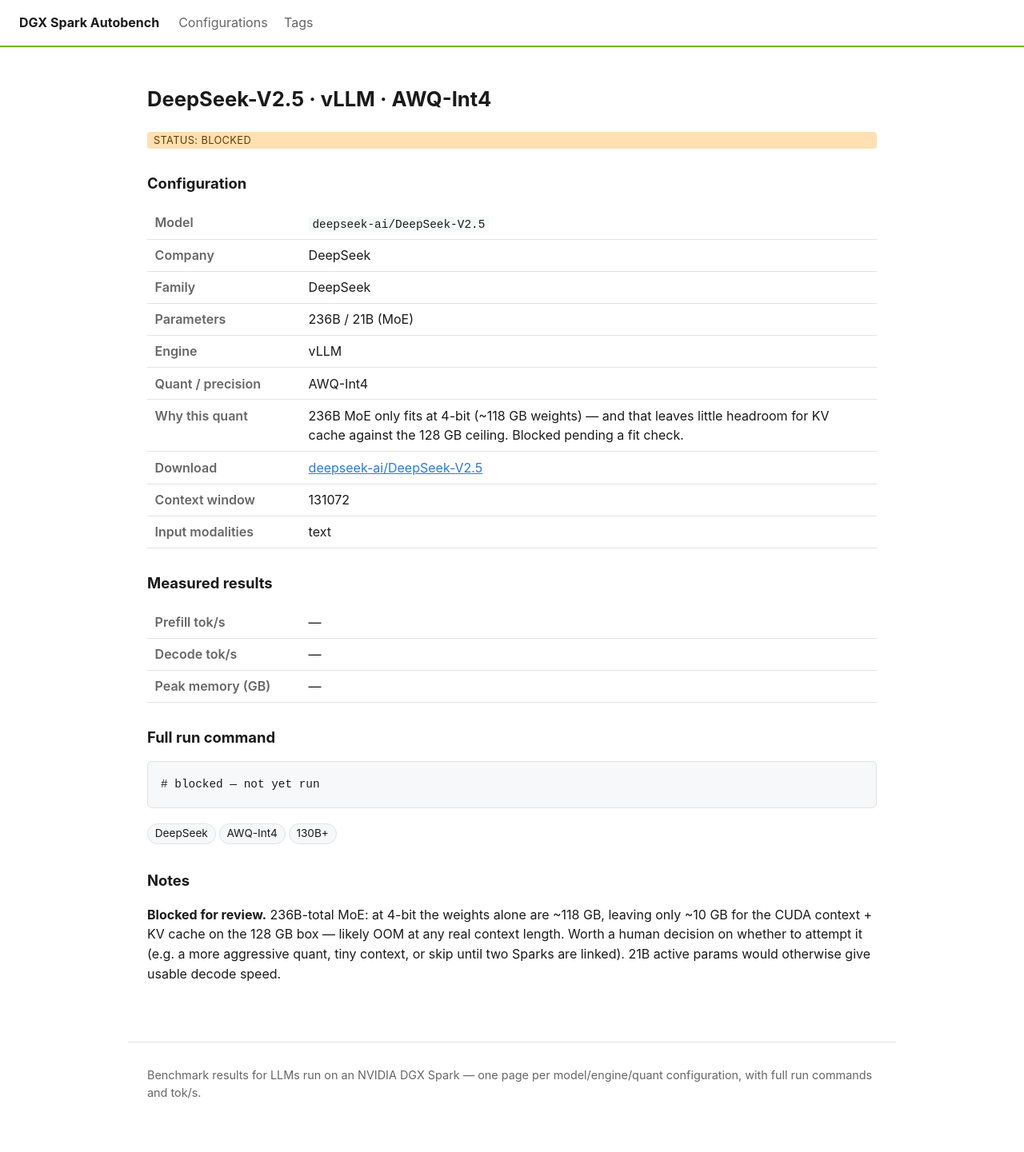
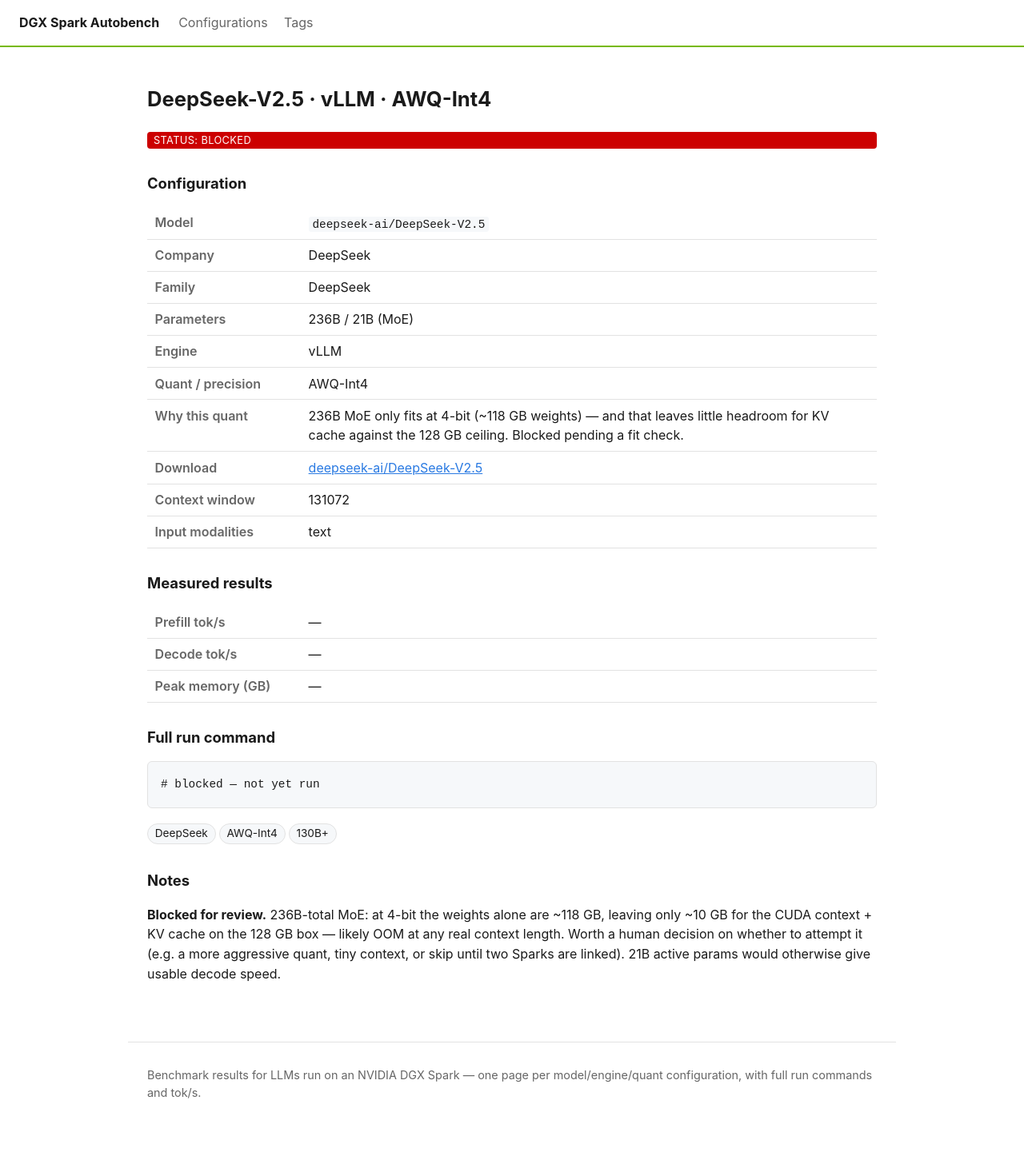
Before and after one commit to yjsoon/autobench, a Jekyll site: the page built from _configs/deepseek-v2-5-vllm-awq.md, in a window 1280 px wide. Shown: the whole page at 80% size. Built offline with Jekyll 4.4.1, drawn with Linux system fonts in a browser that asks for light colours.

Commit message:
Sort blocked last; add two sub-2-bit giants from research
- Listing order now done (newest) → pending → blocked
- Qwen3.5-397B-A17B @ llama.cpp UD-IQ1_M (107GB) — pending: the one previously-🔴
  giant that fits one Spark (MoE 17B active), via Unsloth dynamic ~1.7-bit
- Llama 4 Maverick 402B @ UD-Q2_K_XL (~122GB) — blocked: fits but ~no KV headroom
- Each stub explains why it's interesting + links the unsloth GGUF download page

Co-Authored-By: Claude Opus 4.8 <noreply@anthropic.com>

```diff
--- a/assets/css/style.css
+++ b/assets/css/style.css
@@ -1,48 +1,188 @@
 :root {
-  --fg: #1a1a1a; --muted: #666; --bg: #fff; --accent: #76b900; /* NVIDIA green */
-  --border: #e2e2e2; --code-bg: #f6f8fa;
+  --fg: #1a1a1a;
+  --muted: #666;
+  --bg: #fff;
+  --accent: #76b900;
+  /* NVIDIA green */
+  --border: #e2e2e2;
+  --code-bg: #f6f8fa;
 }
-* { box-sizing: border-box; }
+
+* {
+  box-sizing: border-box;
+}
+
 body {
-  margin: 0; color: var(--fg); background: var(--bg);
+  margin: 0;
+  color: var(--fg);
+  background: var(--bg);
   font: 16px/1.55 -apple-system, BlinkMacSystemFont, "Segoe UI", Roboto, Helvetica, Arial, sans-serif;
 }
+
 .site-header {
-  display: flex; align-items: baseline; gap: 1.5rem;
-  padding: 1rem 1.5rem; border-bottom: 2px solid var(--accent);
+  display: flex;
+  align-items: baseline;
+  gap: 1.5rem;
+  padding: 1rem 1.5rem;
+  border-bottom: 2px solid var(--accent);
 }
-.site-title { font-weight: 700; text-decoration: none; color: var(--fg); }
-.site-header nav a { margin-right: 1rem; color: var(--muted); text-decoration: none; }
-.site-header nav a:hover { color: var(--accent); }
-.content { max-width: 960px; margin: 0 auto; padding: 1.5rem; }
-.site-footer { max-width: 960px; margin: 2rem auto; padding: 1rem 1.5rem; color: var(--muted); border-top: 1px solid var(--border); font-size: .9rem; }
 
-h1 { font-size: 1.6rem; } h2 { font-size: 1.15rem; margin-top: 1.8rem; }
-a { color: #2a7ae2; }
+.site-title {
+  font-weight: 700;
+  text-decoration: none;
+  color: var(--fg);
+}
 
-table { border-collapse: collapse; width: 100%; margin: .5rem 0 1rem; }
-th, td { text-align: left; padding: .45rem .6rem; border-bottom: 1px solid var(--border); vertical-align: top; }
-table.spec th { width: 12rem; color: var(--muted); font-weight: 600; }
-table.listing thead th { border-bottom: 2px solid var(--border); font-size: .85rem; text-transform: uppercase; letter-spacing: .03em; color: var(--muted); }
+.site-header nav a {
+  margin-right: 1rem;
+  color: var(--muted);
+  text-decoration: none;
+}
 
-code { background: var(--code-bg); padding: .1rem .3rem; border-radius: 3px; font-size: .9em; }
-pre { background: var(--code-bg); padding: 1rem; border-radius: 6px; overflow-x: auto; border: 1px solid var(--border); }
-pre code { background: none; padding: 0; }
-.run-command { white-space: pre-wrap; }
+.site-header nav a:hover {
+  color: var(--accent);
+}
 
-.tags { margin: 1rem 0; }
+.content {
+  max-width: 960px;
+  margin: 0 auto;
+  padding: 1.5rem;
+}
+
+.site-footer {
+  max-width: 960px;
+  margin: 2rem auto;
+  padding: 1rem 1.5rem;
+  color: var(--muted);
+  border-top: 1px solid var(--border);
+  font-size: .9rem;
+}
+
+h1 {
+  font-size: 1.6rem;
+}
+
+h2 {
+  font-size: 1.15rem;
+  margin-top: 1.8rem;
+}
+
+a {
+  color: #2a7ae2;
+}
+
+table {
+  border-collapse: collapse;
+  width: 100%;
+  margin: .5rem 0 1rem;
+}
+
+th,
+td {
+  text-align: left;
+  padding: .45rem .6rem;
+  border-bottom: 1px solid var(--border);
+  vertical-align: top;
+}
+
+table.spec th {
+  width: 12rem;
+  color: var(--muted);
+  font-weight: 600;
+}
+
+table.listing thead th {
+  border-bottom: 2px solid var(--border);
+  font-size: .85rem;
+  text-transform: uppercase;
+  letter-spacing: .03em;
+  color: var(--muted);
+}
+
+code {
+  background: var(--code-bg);
+  padding: .1rem .3rem;
+  border-radius: 3px;
+  font-size: .9em;
+}
+
+pre {
+  background: var(--code-bg);
+  padding: 1rem;
+  border-radius: 6px;
+  overflow-x: auto;
+  border: 1px solid var(--border);
+}
+
+pre code {
+  background: none;
+  padding: 0;
+}
+
+.run-command {
+  white-space: pre-wrap;
+}
+
+.tags {
+  margin: 1rem 0;
+}
+
 .tag {
-  display: inline-block; margin: .15rem .25rem .15rem 0; padding: .1rem .55rem;
-  background: var(--code-bg); border: 1px solid var(--border); border-radius: 999px;
-  font-size: .85rem; text-decoration: none; color: var(--fg);
+  display: inline-block;
+  margin: .15rem .25rem .15rem 0;
+  padding: .1rem .55rem;
+  background: var(--code-bg);
+  border: 1px solid var(--border);
+  border-radius: 999px;
+  font-size: .85rem;
+  text-decoration: none;
+  color: var(--fg);
 }
-.tag:hover { border-color: var(--accent); }
-.tag-cloud { line-height: 2.2; }
-.muted { color: var(--muted); font-size: .85em; }
 
-.status { font-size: .8rem; padding: .05rem .5rem; border-radius: 4px; text-transform: uppercase; letter-spacing: .03em; }
-.status-pending { background: #fff3cd; color: #856404; }
-.status-blocked { background: #ffe0b2; color: #663c00; }
-.status-running { background: #cce5ff; color: #004085; }
-.status-done, .status-ok { background: #d4edda; color: #155724; }
-.status-fail, .status-oom { background: #f8d7da; color: #721c24; }
+.tag:hover {
+  border-color: var(--accent);
+}
+
+.tag-cloud {
+  line-height: 2.2;
+}
+
+.muted {
+  color: var(--muted);
+  font-size: .85em;
+}
+
+.status {
+  font-size: .8rem;
+  padding: .05rem .5rem;
+  border-radius: 4px;
+  text-transform: uppercase;
+  letter-spacing: .03em;
+}
+
+.status-pending {
+  background: #fff3cd;
+  color: #856404;
+}
+
+.status-blocked {
+  background: #cc0000;
+  color: #ffffff;
+}
+
+.status-running {
+  background: #cce5ff;
+  color: #004085;
+}
+
+.status-done,
+.status-ok {
+  background: #d4edda;
+  color: #155724;
+}
+
+.status-fail,
+.status-oom {
+  background: #f8d7da;
+  color: #721c24;
+}
```
Also changed, not shown: CLAUDE.md (+2 -2 lines), _configs/llama-4-maverick-402b-llamacpp-ud-q2-k-xl.md (added, +32 -0 lines), _configs/qwen3-5-397b-a17b-llamacpp-ud-iq1-m.md (added, +37 -0 lines), index.md (+2 -2 lines).
